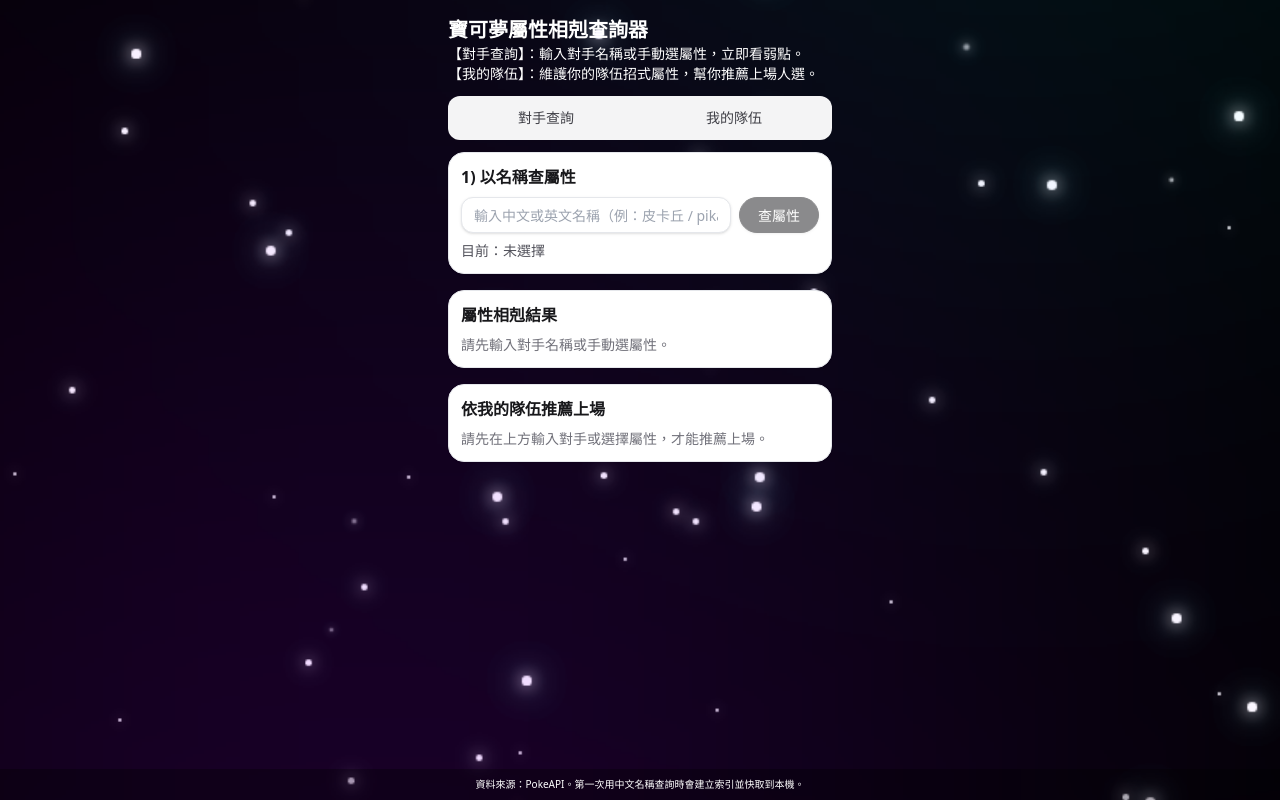
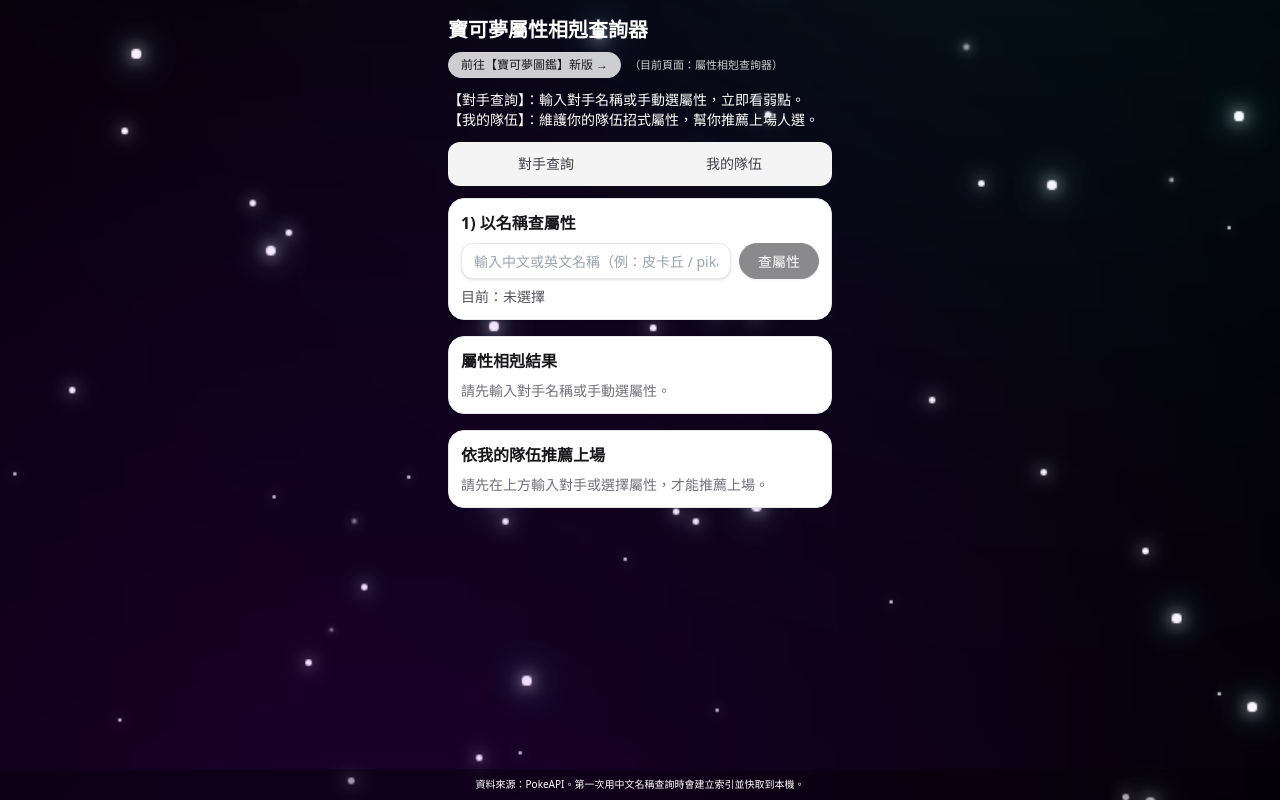
Before and after one commit to Daisy116/pokemon-PK, a React (Vite) app: page / in a window 1280 px wide. Built offline with nearby package versions, Linux system fonts and the light colour scheme; the HTML template or start-up script is replaced by a standard one.

Commit message:
Update App.tsx

```diff
--- a/src/App.tsx
+++ b/src/App.tsx
@@ -4,6 +4,8 @@ import { Button } from "./components/ui/button";
 import { Card, CardContent, CardHeader, CardTitle } from "./components/ui/card";
 import { Badge } from "./components/ui/badge";
 import { Tabs, TabsList, TabsTrigger, TabsContent } from "./components/ui/tabs";
+
+const pokedexURL = `${import.meta.env.BASE_URL}pokedex/`;
 
 /* =========================
    圖片來源優先順序（支援你放在 public/pokemon 的圖庫）
@@ -406,6 +408,17 @@ export default function App(){
     <div className="theme-space bg-cover bg-center">
       <div className="text-zinc-900 min-h-screen py-4 px-8 max-w-md mx-auto">
         <h1 className="text-xl text-white font-bold">寶可夢屬性相剋查詢器</h1>
+         <div className="mt-2 mb-3 flex items-center gap-2">
+  <a
+    href={pokedexURL}
+    className="inline-flex items-center gap-1 rounded-full bg-white/80 hover:bg-white text-zinc-900 border border-zinc-300 px-3 py-1 text-xs font-medium transition"
+  >
+    前往【寶可夢圖鑑】新版 →
+  </a>
+  <span className="text-[11px] text-white/80">（目前頁面：屬性相剋查詢器）</span>
+</div>
+
+
       <p className="text-sm text-white mb-3">【對手查詢】：輸入對手名稱或手動選屬性，立即看弱點。 <br/>【我的隊伍】：維護你的隊伍招式屬性，幫你推薦上場人選。</p>
 
       {/* 頁首分頁：對手查詢 / 我的隊伍 */}
```
